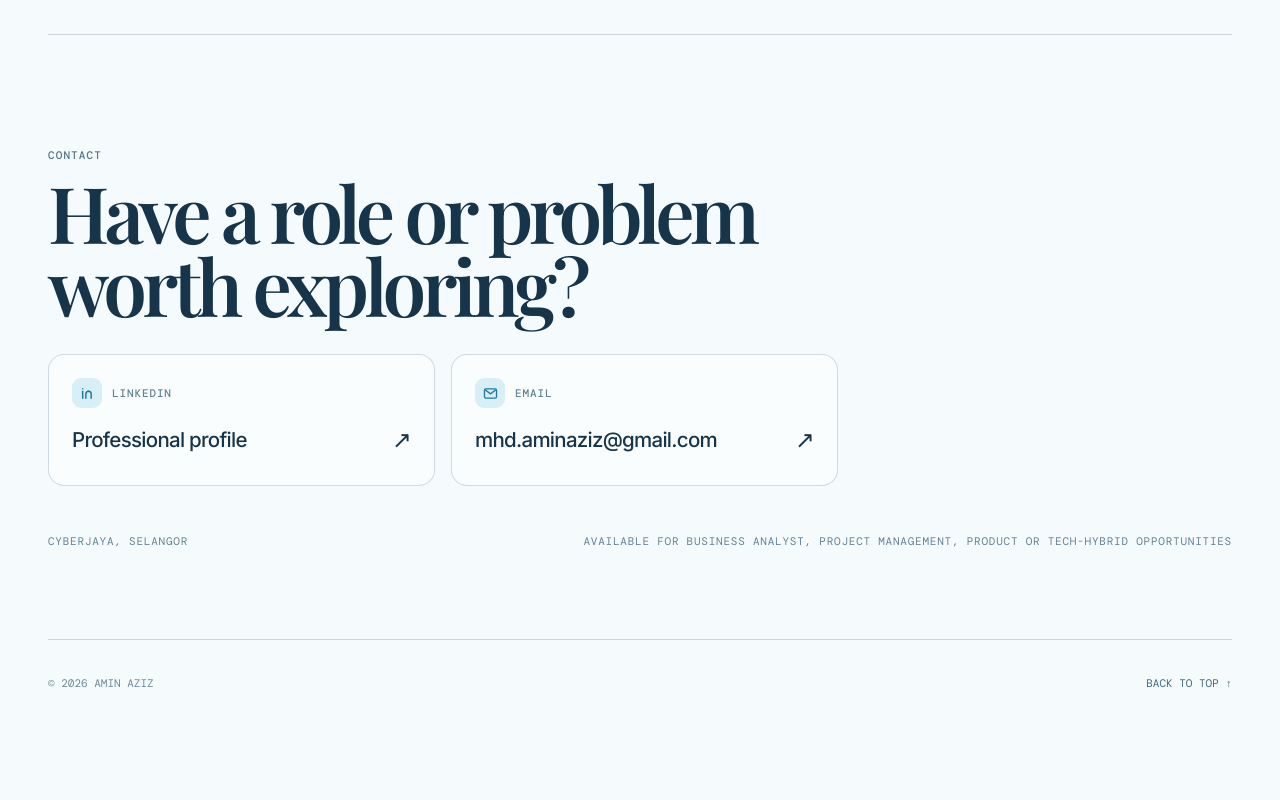
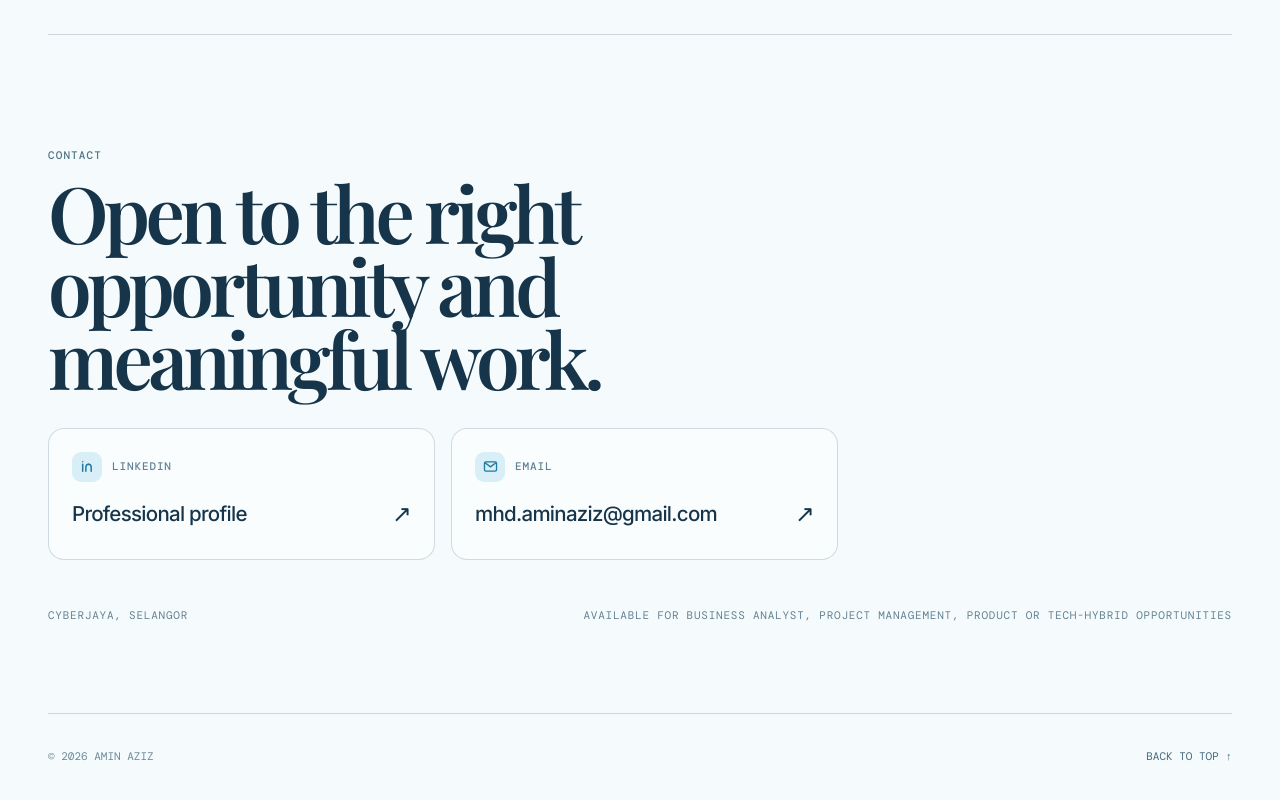
Before and after one commit to aminaziz-dev/aminaziz-dev.github.io, a React (Vite) app: page / in a window 1280 px wide. Shown: the part 3704-4504 px from the top of the page. Before the commit the page ends 4430 px from the top, so only its background shows below. Built offline with nearby package versions, Linux system fonts and the light colour scheme.

Commit message:
Refresh contact heading

```diff
--- a/src/App.tsx
+++ b/src/App.tsx
@@ -296,7 +296,7 @@ function App() {
 
         <section id="contact" className="contact section-wrap" aria-labelledby="contact-title">
           <p className="eyebrow" data-reveal>Contact</p>
-          <h2 id="contact-title" data-reveal>Have a role or problem worth exploring?</h2>
+          <h2 id="contact-title" data-reveal>Open to the right opportunity and meaningful work.</h2>
           <div className="contact-links">
             <a className="contact-link-card" data-magnetic data-reveal href={portfolio.linkedin} target="_blank" rel="noreferrer" aria-label="Visit Amin Aziz on LinkedIn">
               <span className="contact-link-head"><span className="contact-icon"><LinkedInIcon /></span><span className="contact-link-type">LinkedIn</span></span>
```
